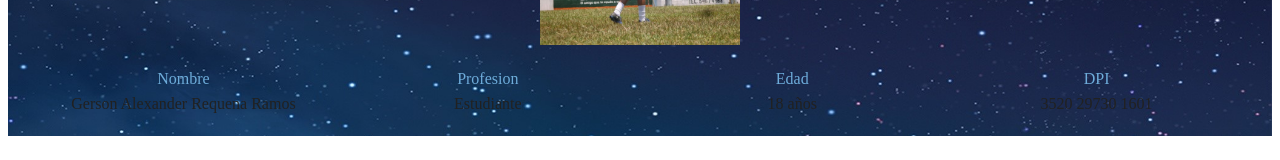
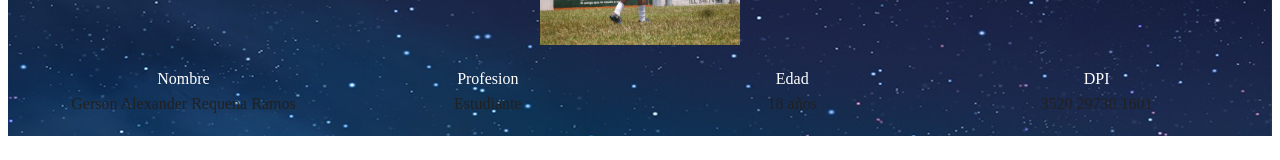
Before and after one commit to Gersonrqn/CV, a plain HTML site: page index.html in a window 1280 px wide. Shown: the part 526-686 px from the top of the page. Drawn offline with Linux system fonts and the light colour scheme.

Commit message:
Update style.css

```diff
--- a/style.css
+++ b/style.css
@@ -207,7 +207,7 @@ h3{
 }
 
 .datos h4{
-    color: var(--secundario);
+    color: var(--blanco);
     font-weight: normal;
     margin-bottom: 0;
 }
```
